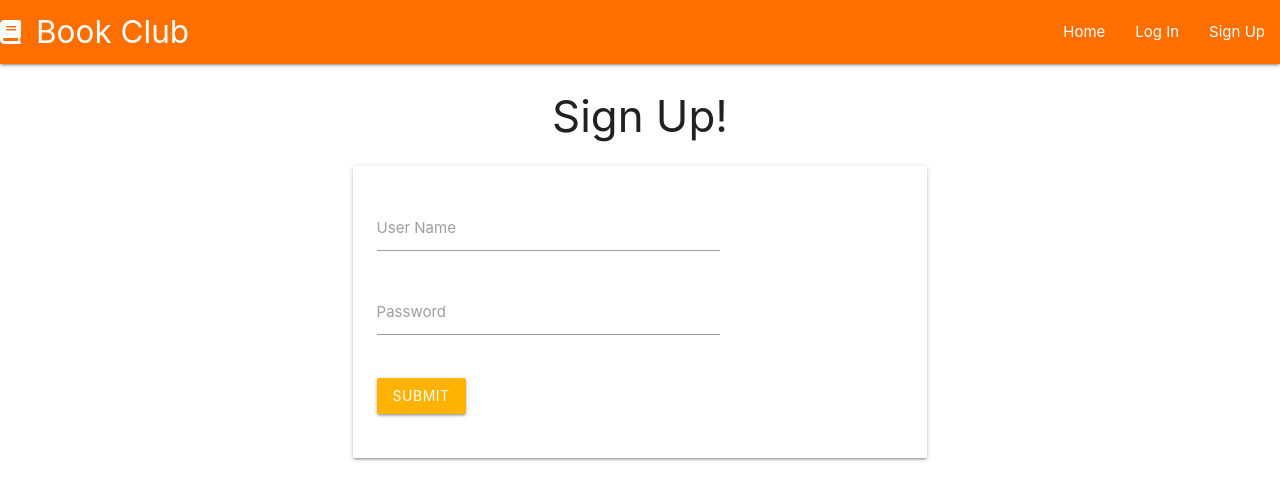
After one commit to Ellis-Robinson/book-club-app, a Flask app: page /sign_up in a window 1280 px wide. The commit adds this page. Shown: the top 500 px of the page. Run offline with Flask 2, Linux system fonts and the light colour scheme; some libraries are stand-ins or nearby versions.

Commit message:
Add sign_up page and connect to database

```diff
--- a/app.py
+++ b/app.py
@@ -4,6 +4,7 @@ from flask import (
     redirect, request, session, url_for)
 from flask_pymongo import PyMongo
 from bson.objectid import ObjectId
+from werkzeug.security import generate_password_hash, check_password_hash
 if os.path.exists("env.py"):
     import env
 
@@ -24,6 +25,19 @@ def get_books():
     return render_template("books.html", books=books)
 
 
+@app.route("/sign_up", methods=["GET", "POST"])
+def sign_up():
+    if request.method == "POST":
+        register = {
+            "username": request.form.get("username").lower(),
+            "password": generate_password_hash(request.form.get("password"))
+        }
+        mongo.db.users.insert_one(register)
+        flash("User successfully signed up!")
+
+    return render_template("sign_up.html")
+
+
 if __name__ == "__main__":
     app.run(host=os.environ.get("IP"),
             port=int(os.environ.get("PORT")),
--- a/static/css/style.css
+++ b/static/css/style.css
@@ -2,3 +2,7 @@ body {
     background-image: url("");
     background-repeat: no-repeat;
 }
+
+.center-align {
+    text-align: center;
+}
--- a/static/js/script.js
+++ b/static/js/script.js
@@ -0,0 +1,3 @@
+$(document).ready(function(){
+    $('.sidenav').sidenav();
+  });
--- a/templates/base.html
+++ b/templates/base.html
@@ -19,14 +19,33 @@
     <header>
         <nav>
             <div class="nav-wrapper amber darken-4">
-                <a href="#" class="brand-logo">Book Club</a>
+                <a href="#" class="brand-logo"><i class="fas fa-book"></i>Book Club</a>
+                <a href="#" data-target="mobile-nav" class="sidenav-trigger"><i class="fas fa-bars"></i></a>
                 <ul id="nav-mobile" class="right hide-on-med-and-down">
-                    <li><a href="#"><i class="fas fa-book"></i></a></li>
-                    <li><a href="#">Log in / Sign up</a></li>
+                    <li><a href="#">Home</a></li>
+                    <li><a href="#">Log In</a></li>
+                    <li><a href="{{ url_for('sign_up') }}">Sign Up</a></li>
                 </ul>
             </div>
         </nav>
+        <ul class="sidenav amber darken-4" id="mobile-nav">
+            <li><a href="#">Home</a></li>
+            <li><a href="#">Log In</a></li>
+            <li><a href="{{ url_for('sign_up') }}">Sign Up</a></li>
+        </ul>
     </header>
+
+    <section>
+        {% with messages = get_flashed_messages() %}
+        {% if messages %}
+        {% for message in messages %}
+        <div class="row flashes">
+            <h4 class="amber darken-2 center-align"> {{ message }} </h4>
+        </div>
+        {% endfor %}
+        {% endif %}
+        {% endwith %}
+    </section>
 
     <main class="container">
         {% block content %}
--- a/templates/books.html
+++ b/templates/books.html
@@ -1,7 +1,7 @@
 {% extends "base.html" %}
 {% block content %}
 
-<h3> All Books </h3>
+<h3 class="center-align"> All Books </h3>
 
     {% for book in books %}
         {{ book.title }}<br>
--- /dev/null
+++ b/templates/sign_up.html
@@ -0,0 +1,36 @@
+{% extends "base.html" %}
+{% block content %}
+
+<h3 class="center-align">Sign Up!</h3>
+
+<div class="row">
+    <div class="col s12 m8 offset-m2">
+        <div class="card gre lighten-1">
+            <div class="card-content">
+                <div class="row">
+                    <form class="col s12 m8" method="POST" action="{{ url_for('sign_up') }}">
+                        <div class="row">
+                            <!--username imput field-->
+                            <div class="input-field col s12">
+                                <input id="username" name="username" type="text" minlength="3"
+                                maxlength="15" pattern="^[a-zA-Z0-9]{3,15}$" class="validate" required>
+                                <label for="username">User Name</label>
+                            </div>
+                            <!--password imput field-->
+                            <div class="input-field col s12">
+                                <input id="password" name="password" type="password" minlength="8"
+                                maxlength="20" pattern="^[a-zA-Z0-9]{3,15}$" class="validate" required>
+                                <label for="password">Password</label>
+                            </div>
+                        </div>
+                        <button class="btn waves-effect waves-light amber darken-1" type="submit" name="action">
+                            Submit
+                        </button>
+                    </form>
+                </div>
+            </div>
+        </div>
+    </div>
+</div>
+
+{% endblock %}
```
